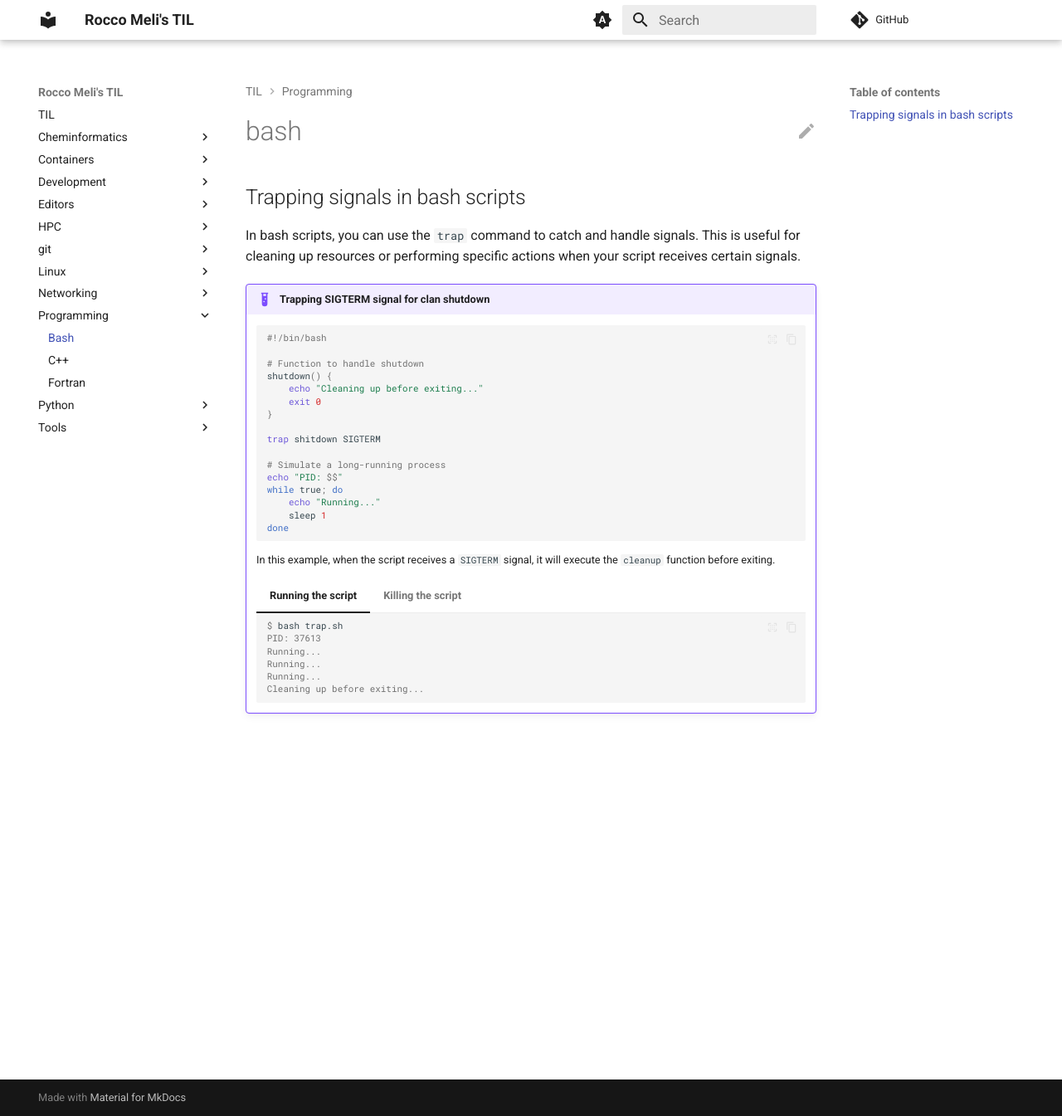
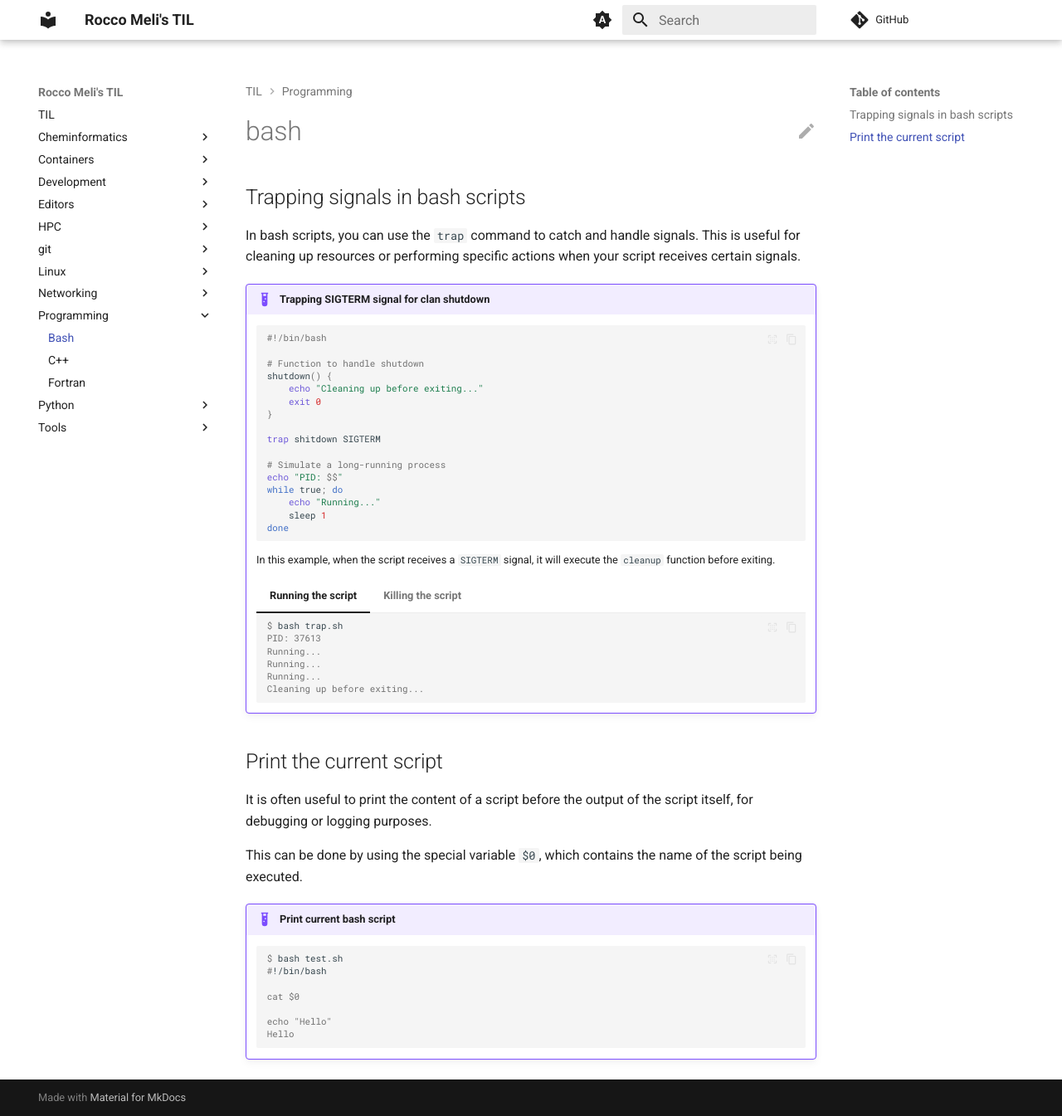
Before and after one commit to RMeli/TIL, an MkDocs documentation site: the page built from docs/programming/bash.md, in a window 1280 px wide and 1345 px high. Shown: the whole window at 83% size. Built offline with MkDocs 1.6.1 and Material for MkDocs 9.7.7, drawn with Linux system fonts in a browser that asks for light colours; comment, search, counter and statistics services are not loaded.

Commit message:
bash print itself

````diff
--- a/docs/programming/bash.md
+++ b/docs/programming/bash.md
@@ -44,3 +44,22 @@ This is useful for cleaning up resources or performing specific actions when you
         ```console
         $ kill 37613
         ```
+
+## Print the current script
+
+It is often useful to print the content of a script before the output of the script itself,
+for debugging or logging purposes.
+
+This can be done by using the special variable `$0`, which contains the name of the script being executed.
+
+!!! example "Print current bash script"
+
+    ```console
+    $ bash test.sh
+    #!/bin/bash
+
+    cat $0
+
+    echo "Hello"
+    Hello
+    ```
````
